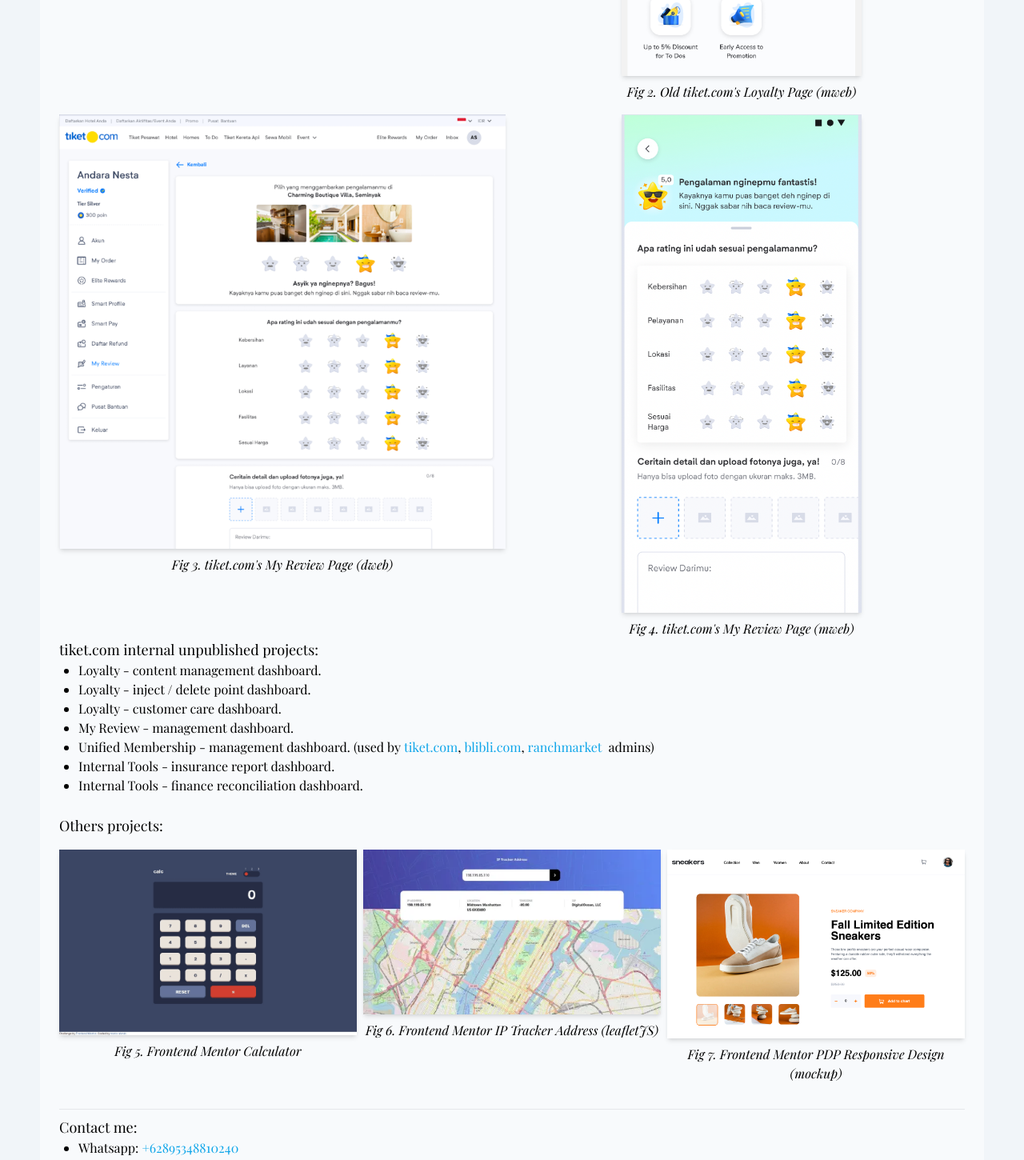
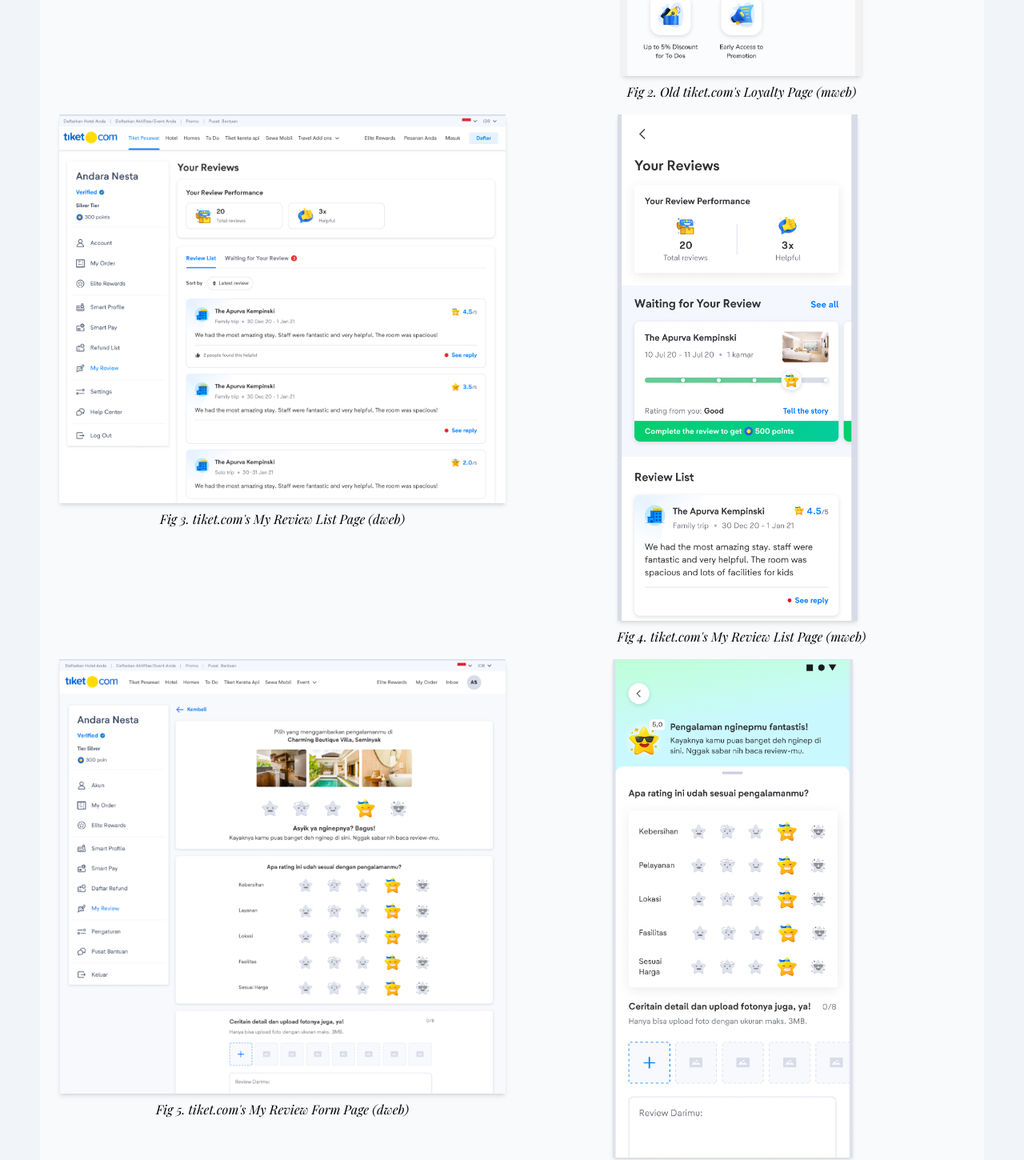
Before and after one commit to mario-alxndr/mario-portfolio, a Next.js app: page / in a window 1280 px wide. Shown: the part 726-2176 px from the top of the page at 80% size. Built offline with nearby package versions, Linux system fonts and the light colour scheme.

Commit message:
feat: add new content

```diff
--- a/app/page.tsx
+++ b/app/page.tsx
@@ -6,6 +6,8 @@
 import LoyaltyPageMweb from '../assets/images/loyalty-mweb.png';
 import MyReviewPage from '../assets/images/my-review-form.png';
 import MyReviewPageMweb from '../assets/images/my-review-form-mweb.png';
+import MyReviewListPage from '../assets/images/my-review-list.png';
+import MyReviewListPageMweb from '../assets/images/my-review-list-mweb.png';
 import CalculatorPage from '../assets/images/calculator.webp';
 import IpTrackerPage from '../assets/images/ip-tracker.webp';
 import PDP from '../assets/images/pdp.png';
@@ -40,14 +42,26 @@
             </div>
             <div className='w-fit mx-auto'>
               <figure className='h-[380px]'>
-                <Image width={600} className={'shadow-md'} src={MyReviewPage} alt={'myreview-page'}/>
-                <figcaption className='text-center mt-2'>Fig 3. tiket.com&#39;s My Review Page (dweb)</figcaption>
+                <Image width={600} className={'shadow-md'} src={MyReviewListPage} alt={'myreview-list-page'}/>
+                <figcaption className='text-center mt-2'>Fig 3. tiket.com&#39;s My Review List Page (dweb)</figcaption>
               </figure>
             </div>
             <div className='w-fit mx-auto'>
               <figure>
-                <Image width={300} height={600} className={'shadow-md'} src={MyReviewPageMweb} alt={'myreview-page-mweb'}/>
-                <figcaption className='text-center mt-2'>Fig 4. tiket.com&#39;s My Review Page (mweb)</figcaption>
+                <Image width={300} height={600} className={'shadow-md'} src={MyReviewListPageMweb} alt={'myreview-list-page-mweb'}/>
+                <figcaption className='text-center mt-2'>Fig 4. tiket.com&#39;s My Review List Page (mweb)</figcaption>
+              </figure>
+            </div>
+            <div className='w-fit mx-auto'>
+              <figure className='h-[380px]'>
+                <Image width={600} className={'shadow-md'} src={MyReviewPage} alt={'myreview-form-page'}/>
+                <figcaption className='text-center mt-2'>Fig 5. tiket.com&#39;s My Review Form Page (dweb)</figcaption>
+              </figure>
+            </div>
+            <div className='w-fit mx-auto'>
+              <figure>
+                <Image width={300} height={600} className={'shadow-md'} src={MyReviewPageMweb} alt={'myreview-form-page-mweb'}/>
+                <figcaption className='text-center mt-2'>Fig 6. tiket.com&#39;s My Review Form Page (mweb)</figcaption>
               </figure>
             </div>
           </div>
@@ -75,15 +89,15 @@
             <div className='grid grid-cols-3 gap-2 mt-4 mweb:grid-cols-1'>
               <figure>
                 <Image className={'shadow-md'} src={CalculatorPage} alt={'calculator-page'}/>
-                <figcaption className='text-center mt-2'>Fig 5. Frontend Mentor Calculator</figcaption>
+                <figcaption className='text-center mt-2'>Fig 7. Frontend Mentor Calculator</figcaption>
               </figure>
               <figure>
                 <Image  className={'shadow-md'} src={IpTrackerPage} alt={'ip-tracker'}/>
-                <figcaption className='text-center mt-2'>Fig 6. Frontend Mentor IP Tracker Address (leafletJS)</figcaption>
+                <figcaption className='text-center mt-2'>Fig 8. Frontend Mentor IP Tracker Address (leafletJS)</figcaption>
               </figure>
               <figure>
                 <Image  className={'shadow-md'} src={PDP} alt={'pdp'}/>
-                <figcaption className='text-center mt-2'>Fig 7. Frontend Mentor PDP Responsive Design (mockup)</figcaption>
+                <figcaption className='text-center mt-2'>Fig 9. Frontend Mentor PDP Responsive Design</figcaption>
               </figure>
           </div>
           </div>
```
Also changed, not shown: assets/images/my-review-list-mweb.png (added), assets/images/my-review-list.png (added).
